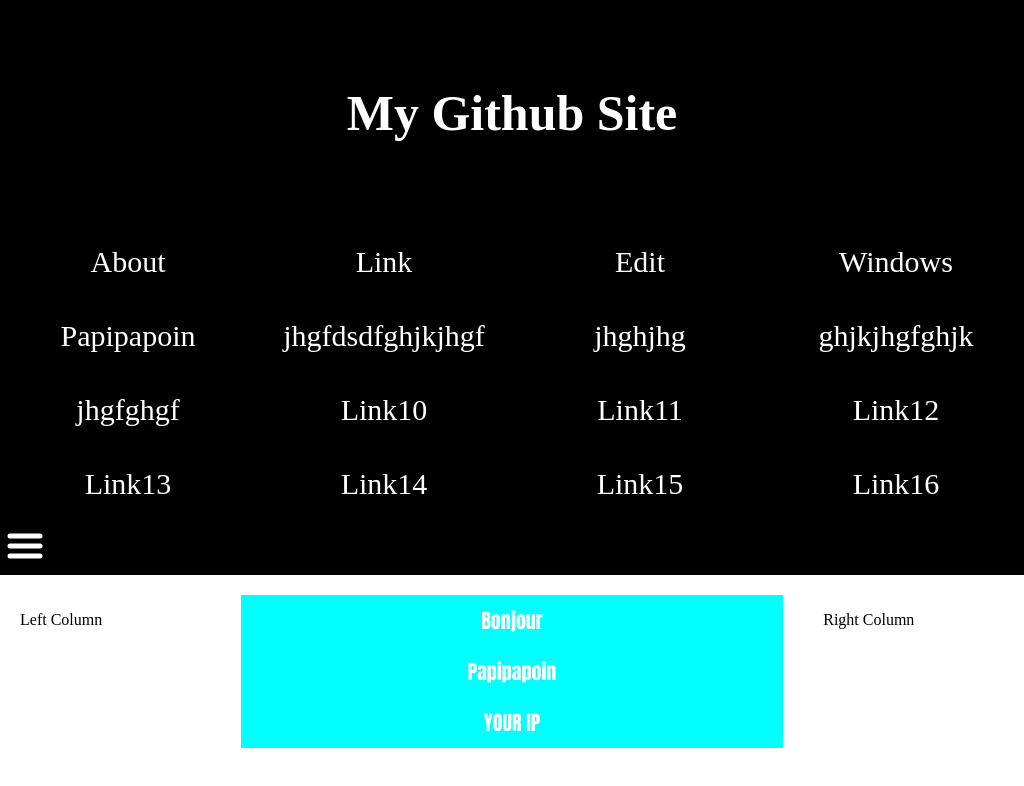
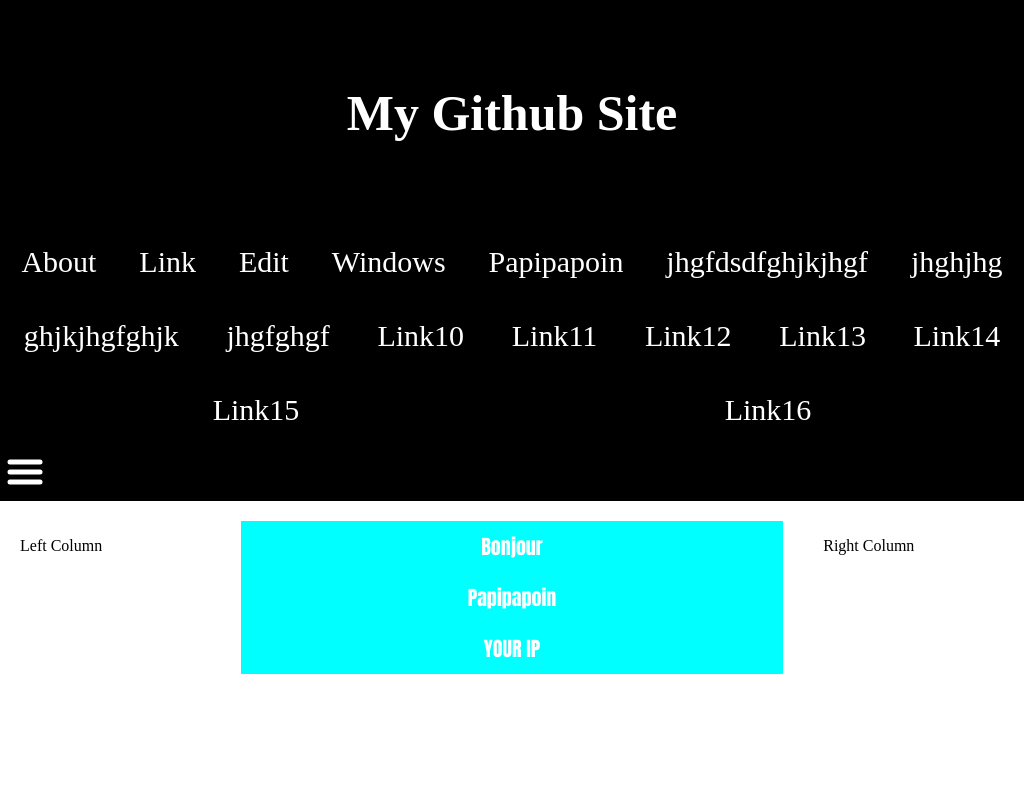
Before and after one commit to GabrielL14/MyFirstTestWebSite, a website: page index.html in a window 1024 px wide. Shown: the top 786 px of the page. Drawn offline with Linux system fonts and the light colour scheme; no server answers.

Commit message:
Update style.css

```diff
--- a/css/style.css
+++ b/css/style.css
@@ -102,16 +102,15 @@ body{
 }
 
 
-@media screen and (min-width: 800px) and (max-width: 1200px){
+@media screen and (min-width: 600px) and (max-width: 1200px){
     .nav{
-        display: grid;
-        grid-template-columns: 1fr 1fr 1fr 1fr;
+        display: flex;
     }
     .nav a {
         display: block;
     }
 }
-@media screen and (max-width: 800px) {
+@media screen and (max-width: 600px) {
     .nav{
         display: block;
     }
```
